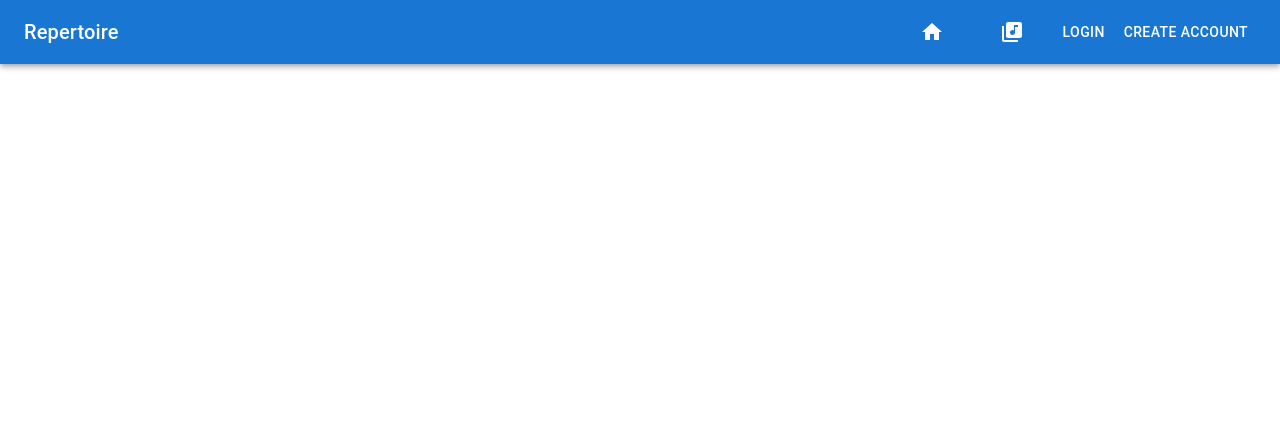
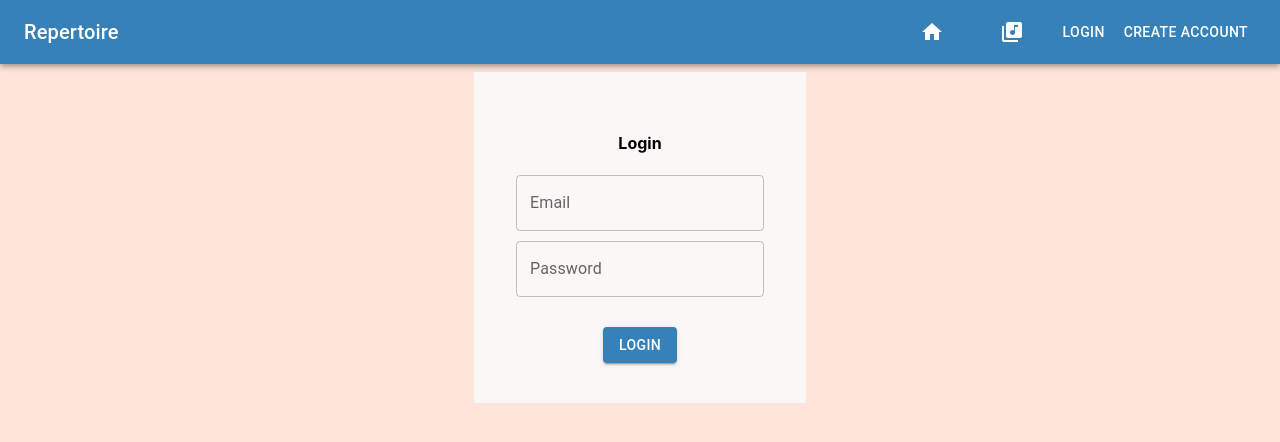
Before and after one commit to hannahj25/repertoire, a React (Create React App) app in the folder client/: page /login in a window 1280 px wide. Shown: the top 442 px of the page. Built offline with nearby package versions, Linux system fonts and the light colour scheme.

Commit message:
wrote login page

```diff
--- a/client/src/App.css
+++ b/client/src/App.css
@@ -1,3 +1,7 @@
+body {
+  background-color: #FFE5D9
+}
+
 .App {
   text-align: center;
 }
--- a/client/src/App.js
+++ b/client/src/App.js
@@ -11,6 +11,7 @@ import { BrowserRouter as Router, Routes, Route } from 'react-router-dom';
 //import pages and components
 import CreateAccount from './pages/CreateAccount';
 import ButtonAppBar from './components/Header/ButtonAppBar.js';
+import Login from './pages/Login';
 
 const httpLink = createHttpLink({
   uri: '/graphql',
@@ -41,6 +42,11 @@ function App() {
           <div className="container">
             <Routes>
 
+            <Route
+                path="/login"
+                element={<Login />}
+              />
+
               <Route
                 path="/create-account"
                 element={<CreateAccount />}
--- a/client/src/components/Header/ButtonAppBar.js
+++ b/client/src/components/Header/ButtonAppBar.js
@@ -10,11 +10,17 @@ import MenuItem from '@mui/material/MenuItem';
 import HomeIcon from '@mui/icons-material/Home';
 import LibraryMusicIcon from '@mui/icons-material/LibraryMusic';
 
+import Auth from '../../utils/auth';
+
 
 export default function ButtonAppBar() {
+  const logout = (event) => {
+    event.preventDefault();
+    Auth.logout();
+  };
   return (
     <Box sx={{ flexGrow: 1 }}>
-      <AppBar position="static">
+      <AppBar position="static" style={{backgroundColor: '#3581B8'}}>
         <Toolbar>
           <Typography variant="h6" component="div" sx={{ flexGrow: 1 }}>
             Repertoire
@@ -30,11 +36,17 @@ export default function ButtonAppBar() {
             </IconButton>
           </MenuItem>
 
+          {Auth.loggedIn() ? (
+            <Button component={Link} to="/" color="inherit"
+            onClick={logout}>Logout</Button>
+          ) : (
+            <>
+
           <Button component={Link} to="/login" color="inherit">Login</Button>
 
-
           <Button component={Link} to="/create-account" color="inherit">Create Account</Button>
-
+          </>
+          )}
         </Toolbar>
       </AppBar>
     </Box>
--- a/client/src/pages/CreateAccount.js
+++ b/client/src/pages/CreateAccount.js
@@ -44,7 +44,7 @@ const CreateAccount = () => {
       <main >
 
          <div >
-       <h4 style={{textAlign: 'center'}}>Create your account to get started!</h4>
+
                 <Box
                 component="form"
                 sx={{
@@ -52,12 +52,13 @@ const CreateAccount = () => {
                 }}
                 noValidate
                 autoComplete="off"
-                style={{display: 'flex', justifyContent: 'center'}}
+                style={{display: 'flex', justifyContent: 'center', }}
 
 
               >
 
-                <form style={{textAlign: 'center'}} onSubmit={handleFormSubmit}>
+                <form style={{textAlign: 'center', backgroundColor: '#FBF7F7', padding: '40px'}} onSubmit={handleFormSubmit}>
+                <h4 style={{textAlign: 'center'}}>Create an account to get started!</h4>
                  <TextField
                   id="outlined-basic"
                   label="Username"
@@ -67,6 +68,7 @@ const CreateAccount = () => {
                   value={formState.username}
                   onChange={handleChange}
                   variant="outlined"
+                  style={{marginBottom: '10px'}}
                   />
                     <TextField
                   id="outlined-basic"
@@ -77,6 +79,7 @@ const CreateAccount = () => {
                   value={formState.email}
                   onChange={handleChange}
                   variant="outlined"
+                  style={{marginBottom: '10px'}}
                   />
                   <TextField
                   id="outlined-basic"
@@ -87,9 +90,10 @@ const CreateAccount = () => {
                   value={formState.password}
                   onChange={handleChange}
                   variant="outlined"
+                  style={{marginBottom: '10px'}}
                   />
 
-                  <Button style={{marginTop: '20px'}}type="submit" variant="contained">Create Account</Button>
+                  <Button style={{marginTop: '20px', backgroundColor: '#3581B8'}}type="submit" variant="contained">Create Account</Button>
                 </form>
                 </Box>
                 </div>
--- a/client/src/pages/Login.js
+++ b/client/src/pages/Login.js
@@ -0,0 +1,106 @@
+import React, { useState } from 'react';
+import { useMutation } from '@apollo/client';
+import Auth from '../utils/auth';
+import TextField from '@mui/material/TextField';
+import Button from '@mui/material/Button';
+import Box from '@mui/material/Box';
+import { LOGIN_USER } from '../utils/mutations';
+
+const Login = (props) => {
+    const [formState, setFormState] = useState({
+      email: '',
+      password: '',
+    });
+    const [login, { error, data }] = useMutation(LOGIN_USER);
+
+    // update state based on form input changes
+    const handleChange = (event) => {
+      const { name, value } = event.target;
+
+      setFormState({
+        ...formState,
+        [name]: value,
+      });
+    };
+
+    // submit form
+    const handleFormSubmit = async (event) => {
+      event.preventDefault();
+      console.log(formState);
+
+      try {
+        const { data } = await login({
+          variables: { ...formState },
+        });
+
+        Auth.login(data.login.token);
+      } catch (e) {
+        console.error(e);
+      }
+
+      setFormState({
+        email: '',
+        password: '',
+      });
+    };
+
+    return (
+      <main >
+
+         <div>
+
+                <Box
+                component="form"
+                sx={{
+                  '& > :not(style)': { m: 1, width: '25ch' },
+                }}
+                noValidate
+                autoComplete="off"
+                style={{display: 'flex', justifyContent: 'center'}}
+
+
+              >
+
+                <form style={{textAlign: 'center', backgroundColor: '#FBF7F7', padding: '40px'}} onSubmit={handleFormSubmit}>
+                <h4 style={{textAlign: 'center'}}>Login</h4>
+                    <TextField
+                  id="outlined-basic"
+                  label="Email"
+                  placeholder="Your email"
+                  name="email"
+                  type="email"
+                  value={formState.email}
+                  onChange={handleChange}
+                  variant="outlined"
+                  style={{marginBottom: '10px'}}
+                  />
+                  <TextField
+                  id="outlined-basic"
+                  label="Password"
+                  placeholder="******"
+                  name="password"
+                  type="password"
+                  value={formState.password}
+                  onChange={handleChange}
+                  variant="outlined"
+                  style={{marginBottom: '10px'}}
+                  />
+
+                  <Button style={{marginTop: '20px', backgroundColor: '#3581B8'}}type="submit" variant="contained">Login</Button>
+                </form>
+                </Box>
+                </div>
+
+
+              {error && (
+                <div className="my-3 p-3 bg-danger text-white">
+                  {error.message}
+                </div>
+              )}
+
+
+      </main>
+    );
+  };
+
+  export default Login;
```
